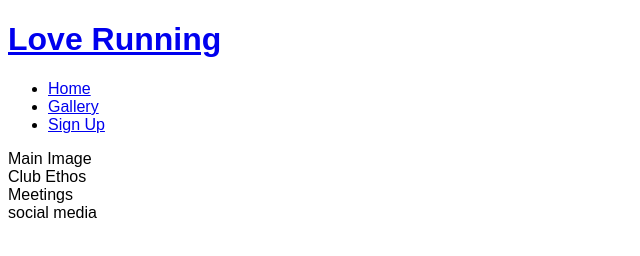
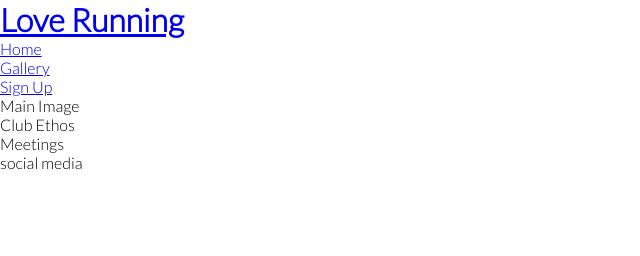
Before and after one commit to FranciscoBarreira/love-running, a plain HTML site: page index.html in a window 1280 px wide. Shown: the whole page, without its empty margins (0-640 px from the left). Drawn offline with Linux system fonts and the light colour scheme.

Commit message:
chabged fonts

```diff
--- a/assets/css/style.css
+++ b/assets/css/style.css
@@ -1,2 +1,9 @@
-body {font-family: "Arial";
+@import url('https://fonts.googleapis.com/css2?family=Lato:wght@300&family=Oswald:wght@300&display=swap');
+
+*{
+    margin:0;
+    padding:0;
+    border: none;
 }
+body {font-family: Lato, "sans-serif";
+}
```
